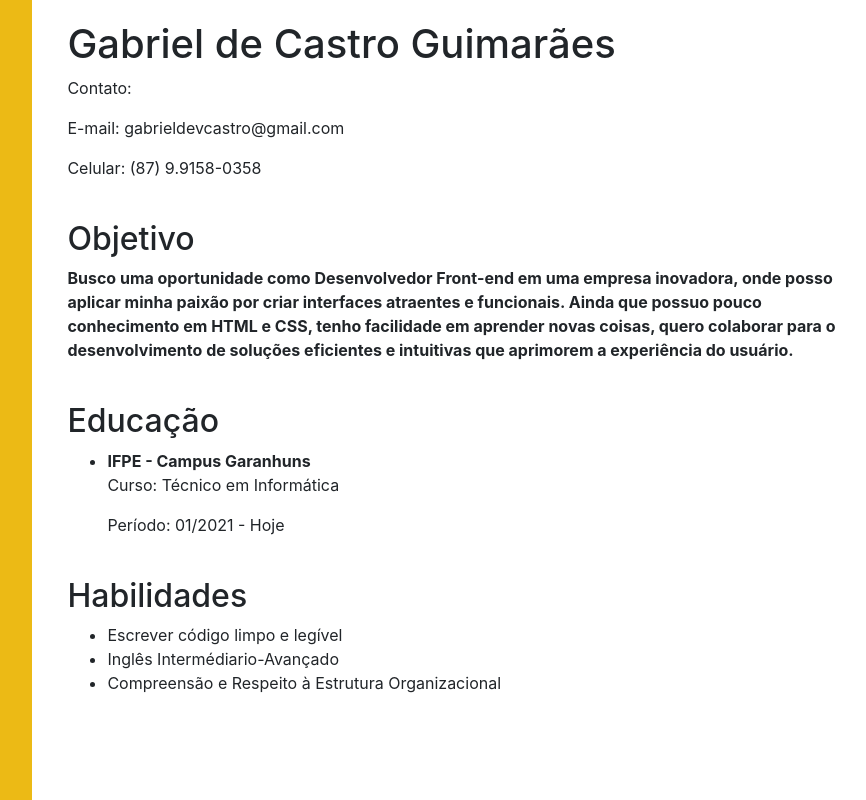
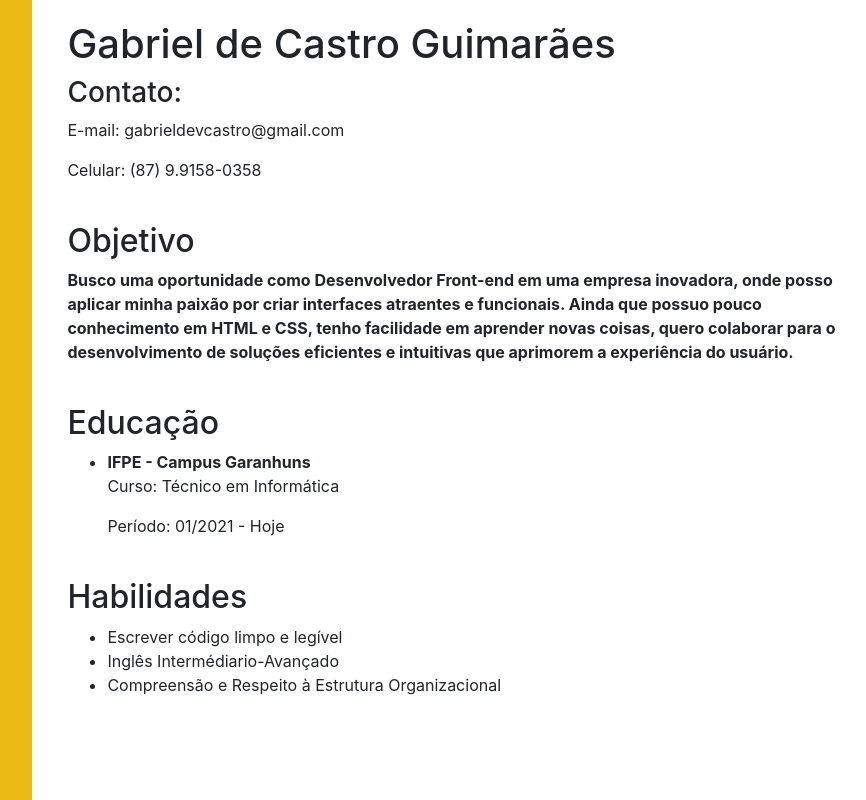
Before and after one commit to Castro-Gabriel/Castro-Gabriel.github.io, a plain HTML site: page index.html in a window 1280 px wide. Shown: the whole page, without its empty margins (390-1256 px from the left). Drawn offline with nearby package versions, Linux system fonts and the light colour scheme.

Commit message:
Texto de Contato aumentado

```diff
--- a/index.html
+++ b/index.html
@@ -28,7 +28,7 @@
       <div class="row">
         <div class="col">
           <h1 class="text-secondary-emphasis">Gabriel de Castro Guimarães</h1>
-          <p>Contato:</p>
+          <h3>Contato:</h3>
           <p>E-mail: gabrieldevcastro@gmail.com</p>
           <p>Celular: (87) 9.9158-0358</p>
         </div>
```
